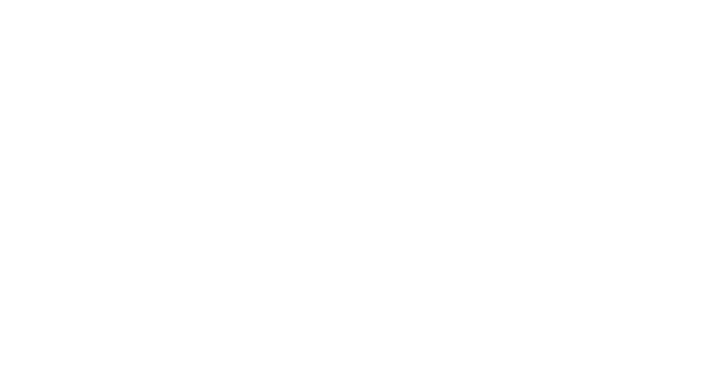
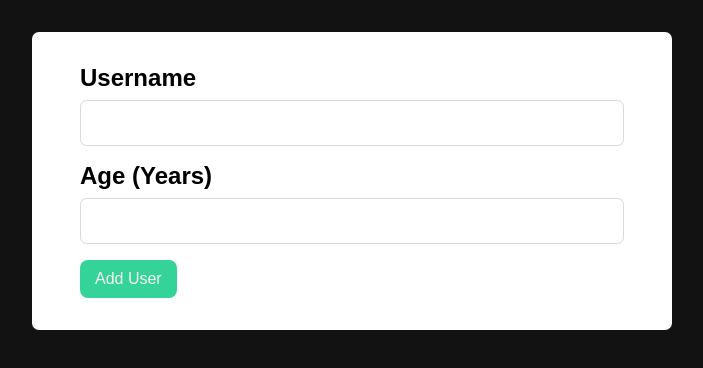
Before and after one commit to alonzojoe/react-user-w-age, a React (Create React App) app: page / in a window 1280 px wide. Shown: the top 368 px of the page, without its empty margins (288-991 px from the left). Built offline with nearby package versions, Linux system fonts and the light colour scheme.

Commit message:
Create AddUser Component and UserData and style them using css modules

```diff
--- a/src/App.js
+++ b/src/App.js
@@ -1,10 +1,14 @@
-import React from 'react';
-
+import React from "react";
+import AddUser from "./components/AddUser/AddUser";
+import UserData from "./components/UsersData/UserData";
 
 function App() {
+  const users = [];
+
   return (
     <div>
-
+      <AddUser />
+      <UserData users={users} />
     </div>
   );
 }
--- /dev/null
+++ b/src/components/AddUser/AddUser.js
@@ -0,0 +1,22 @@
+import React from "react";
+import classes from "./AddUser.module.css";
+
+const AddUser = () => {
+  return (
+    <div className={classes.card}>
+      <form>
+        <div className={classes["input-group"]}>
+          <label htmlFor="username">Username</label>
+          <input type="text" id="username" />
+        </div>
+        <div className={classes["input-group"]}>
+          <label htmlFor="age">Age (Years)</label>
+          <input type="text" id="age" />
+        </div>
+        <button className={classes.addUser}>Add User</button>
+      </form>
+    </div>
+  );
+};
+
+export default AddUser;
--- /dev/null
+++ b/src/components/AddUser/AddUser.module.css
@@ -0,0 +1,46 @@
+.card {
+  margin-top: 2rem;
+  background: #fff;
+  border-radius: 7px;
+  width: 50vw;
+  padding: 2rem 3rem;
+}
+
+.input-group {
+  width: 100%;
+}
+
+.input-group label {
+  display: block;
+  margin-bottom: 0.5rem;
+  font-size: 1.5rem;
+  font-weight: bold;
+}
+
+.input-group input {
+  background: transparent;
+  border: 1px solid #d9d9d9;
+  width: 100%;
+  font-size: 1.5rem;
+  margin-bottom: 1rem;
+  border-radius: 0.4rem;
+  color: #13141f;
+  padding: 8px 10px;
+}
+
+.input-group input:focus {
+  border-color: #34d399;
+}
+
+.addUser {
+  background: #34d399;
+  padding: 10px 15px;
+  font-size: 1rem;
+  border-radius: 0.5rem;
+  color: #f6f6f6;
+  cursor: pointer;
+}
+
+.addUser:hover {
+  background: #2fb181;
+}
--- /dev/null
+++ b/src/components/UsersData/UserData.js
@@ -0,0 +1,18 @@
+import React from "react";
+import classes from "./UserData.module.css";
+
+const UserData = ({ users }) => {
+  return (
+    <>
+      {users.length > 0 && (
+        <div className={classes.card}>
+          <div className={classes["input-group"]}>
+            <input type="text" />
+          </div>
+        </div>
+      )}
+    </>
+  );
+};
+
+export default UserData;
--- /dev/null
+++ b/src/components/UsersData/UserData.module.css
@@ -0,0 +1,22 @@
+.card {
+  margin-top: 1rem;
+  background: #fff;
+  border-radius: 7px;
+  width: 50vw;
+  padding: 2rem 3rem;
+}
+
+.input-group {
+  width: 100%;
+}
+
+.input-group input {
+  background: transparent;
+  border: 1px solid #d9d9d9;
+  width: 100%;
+  font-size: 1.5rem;
+  margin-bottom: 1rem;
+  border-radius: 0.4rem;
+  color: #13141f;
+  padding: 8px 10px;
+}
--- a/src/index.css
+++ b/src/index.css
@@ -1,5 +1,7 @@
 * {
   box-sizing: border-box;
+  border: none;
+  outline: none;
 }
 
 html {
@@ -8,4 +10,7 @@
 
 body {
   margin: 0;
+  background: #121212;
+  display: flex;
+  justify-content: center;
 }
```
